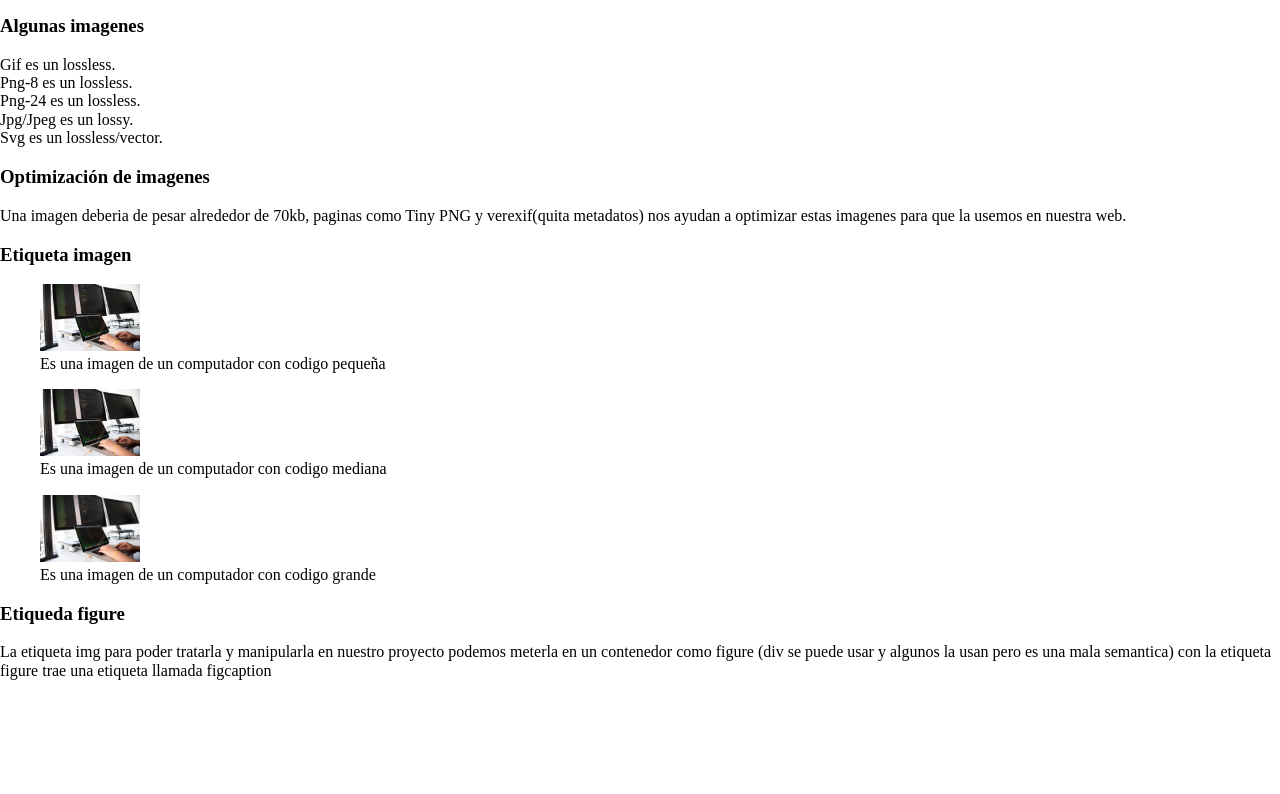
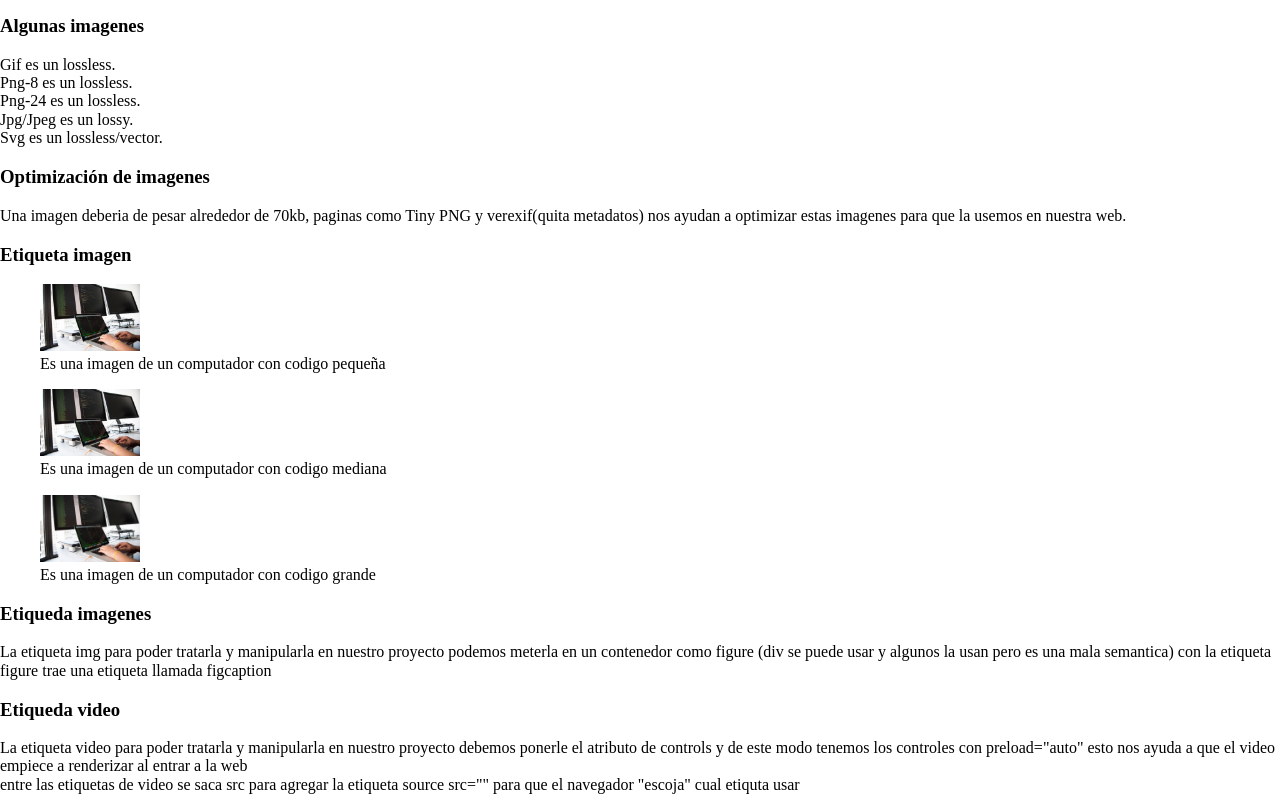
Before and after one commit to ospinajuanp/DefinitivoHTMLCSSPlatzi, a website: page index.html in a window 1280 px wide. Shown: the part 1294-2088 px from the top of the page. Before the commit the page ends 1974 px from the top, so only its background shows below. Drawn offline with nearby package versions, Linux system fonts and the light colour scheme.

Commit message:
Agregando la etiqueta de video

```diff
--- a/index.html
+++ b/index.html
@@ -160,10 +160,18 @@
             </div>
             <div class="clase__contenido">
                 <div>
-                    <h3>Etiqueda figure</h3>
+                    <h3>Etiqueda imagenes</h3>
                 </div>
                 <div>
                     La etiqueta img para poder tratarla y manipularla en nuestro proyecto podemos meterla en un contenedor como figure (div se puede usar y algunos la usan pero es una mala semantica) con la etiqueta figure trae una etiqueta llamada figcaption
+                </div>
+            </div>
+            <div class="clase__contenido">
+                <div>
+                    <h3>Etiqueda video</h3>
+                </div>
+                <div>
+                    La etiqueta video para poder tratarla y manipularla en nuestro proyecto debemos ponerle el atributo de controls y de este modo tenemos los controles con preload="auto" esto nos ayuda a que el video empiece a renderizar al entrar a la web <br>entre las etiquetas de video se saca src para agregar la etiqueta source src="" para que el navegador "escoja" cual etiquta usar
                 </div>
             </div>
 
```
